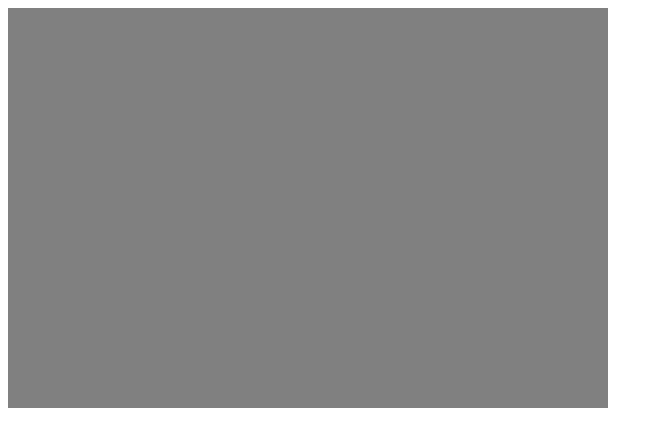
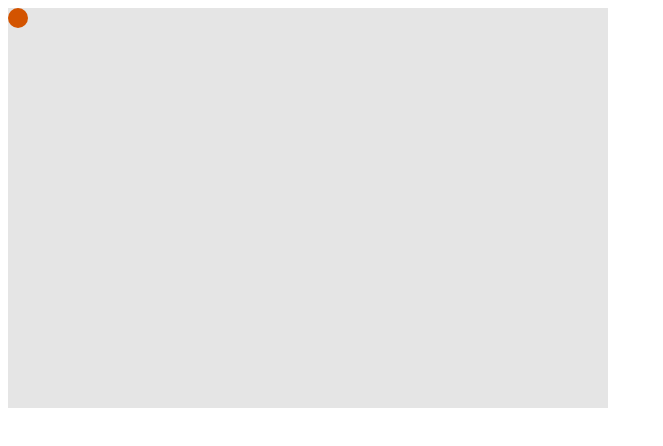
Before and after one commit to biakaviaka/jsGameFirstAttempt, a plain HTML site: page index.html in a window 1280 px wide. Shown: the whole page, without its empty margins (0-663 px from the left). Drawn offline with Linux system fonts and the light colour scheme.

Commit message:
keyboard control added

```diff
--- a/index.html
+++ b/index.html
@@ -1,9 +1,10 @@
 <!DOCTYPE html>
 <html lang="en">
   <head>
-    <script type="text/javascript" src="./main.js"></script>
+    <link rel="stylesheet" type="text/css" href="styles.css">
   </head>
   <body>
-    <canvas id="canvas" height="400px" width="600px" style="background: gray;"></canvas>
+    <canvas id="canvas" height="400px" width="600px"></canvas>
+    <script type="text/javascript" src="main.js"></script>
   </body>
 </html>
--- a/main.js
+++ b/main.js
@@ -1,47 +1,104 @@
-'use strict';
-var Player = function(x, y, speed, size) {
-  this.x = x;
-  this.y = y;
-  this.size = size;
-  this.speed = speed;
+'use strict'
 
-  this.render = function() {
-    fill(33, 232, 23);
-    noStroke();
-    ellipse(this.x, this.y, this.size, this.size);
-  }
-};
+var canvas = document.getElementById('canvas')
+var context = canvas.getContext('2d')
 
-window.onload = function () {
-  var canvas = document.getElementById('canvas');
-  var context = canvas.getContext("2d");
+var canvasWidth = canvas.width
+var canvasHeight = canvas.height
 
-  var p1 = new Player(canvas.width / 2, canvas.height - 10, 5, 10);
+var leftPressed = false
+var rightPressed = false
+var upPressed = false
+var downPressed = false
 
-  var draw = function() {
-    p1.render();
+const keyMap = {
+  39: 'right',
+  37: 'left',
+  38: 'up',
+  40: 'down'
+}
+
+function keyDownHandler(event) {
+  let key = keyMap[event.keyCode]
+
+  if (key === 'right') {
+    rightPressed = true
+  } else if (key === 'left') {
+    leftPressed = true
+  } else if (key === 'up') {
+    upPressed = true
+  } else if (key === 'down') {
+    downPressed = true
   }
 }
 
-var keyMap = {
-  68: 'right',
-  65: 'left',
-  87: 'up',
-  83: 'down'
+function keyUpHandler(event) {
+  let key = keyMap[event.keyCode]
+
+  if (key === 'right') {
+    rightPressed = false
+  } else if (key === 'left') {
+    leftPressed = false
+  } else if (key === 'up') {
+    upPressed = false
+  } else if (key === 'down') {
+    downPressed = false
+  }
 }
 
-function keyDownHandler(event) {
-  var key = keyMap[event.keyCode]
+window.addEventListener('keydown', keyDownHandler, false)
+window.addEventListener('keyup', keyUpHandler, false)
+
+function Player() {
+  this.speed = 5
+  this.size = 20
+  this.x = this.size / 2
+  this.y = this.size / 2
+  this.color = '#D35400'
 }
 
-function keyUpHandler(event) {
-  var key = keyMap[event.keyCode]
+Player.prototype.renderBall = function() {
+  context.beginPath()
+  context.arc(this.x, this.y, this.size / 2, 0, Math.PI * 2)
+  context.fillStyle = this.color
+  context.fill()
+  context.closePath()
 }
 
-window.addEventListener("keydown", keyDownHandler, false)
-window.addEventListener("keyup", keyUpHandler, false)
+Player.prototype.draw = function() {
+  context.clearRect(0, 0, canvasWidth, canvasHeight)
+  this.renderBall()
+}
+
+var p1 = new Player()
+p1.renderBall()
 
 function mainLoop(timestamp) {
+  let newX = -1
+  let newY = -1
+
+  if (leftPressed) {
+    newX = p1.x - p1.speed
+  } else if (rightPressed) {
+    newX = p1.x + p1.speed
+  } else if (upPressed) {
+    newY = p1.y - p1.speed
+  } else if (downPressed) {
+    newY = p1.y + p1.speed
+  }
+
+  if (newX > 0 && newX < canvasWidth) {
+    p1.x = newX
+  }
+
+  if (newY > 0 && newY < canvasHeight) {
+    p1.y = newY
+  }
+
+  if (leftPressed || rightPressed || upPressed || downPressed) {
+    p1.draw()
+  }
+
   window.requestAnimationFrame(mainLoop)
 }
 
--- a/styles.css
+++ b/styles.css
@@ -0,0 +1,3 @@
+canvas {
+  background: #E5E5E5;
+}
```
